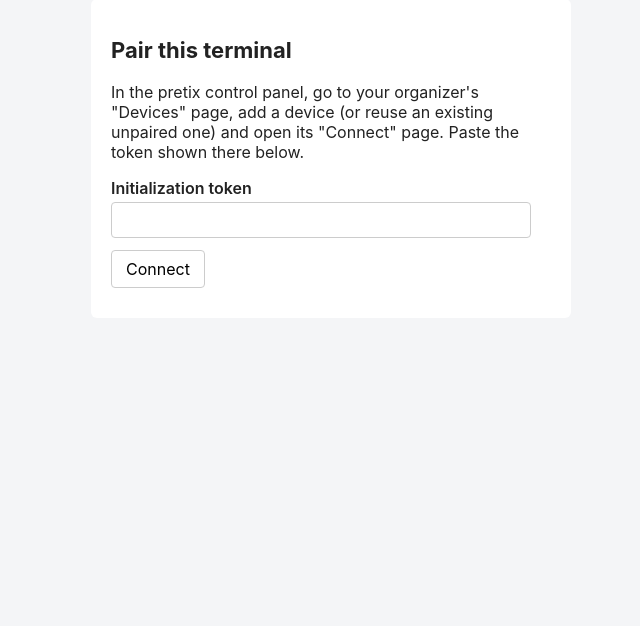
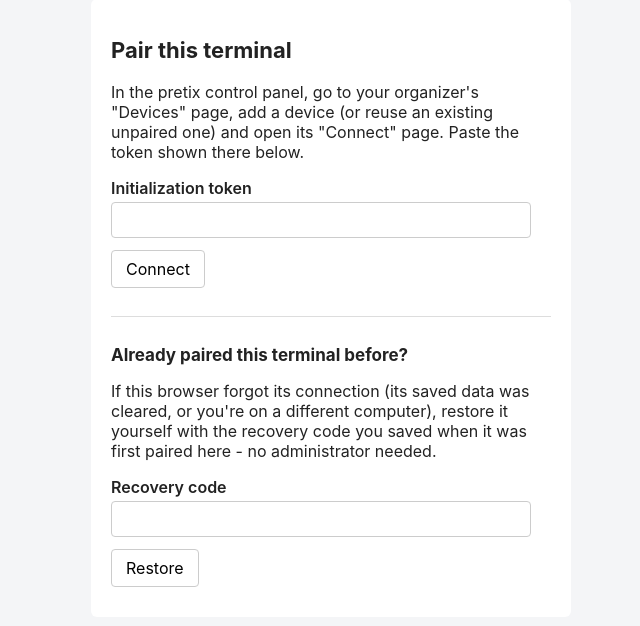
Before and after one commit to xhpohanka/pretix-pos, a Django app: template pretix_pos/templates/pretix_pos/organizer/pos.html in a window 1280 px wide. Shown: the part 101-727 px from the top of the page, without its empty margins (309-949 px from the left). Run offline with Django 3.2, Linux system fonts and the light colour scheme; the template is opened without the code that fills it, so the values that code supplies are empty.

Commit message:
Let staff self-recover a forgotten device pairing with a recovery code
The device init token is single-use, so if a terminal's browser storage
is ever cleared, pairing was previously unrecoverable without DB/shell
access. Now the api_token is shown once, right after pairing, as a
"recovery code" staff are asked to save; a restore form on the pairing
screen lets them paste it back in later, validated via /device/info,
with no administrator involved.

```diff
--- a/pretix_pos/static/pretix_pos/pos.css
+++ b/pretix_pos/static/pretix_pos/pos.css
@@ -73,7 +73,7 @@ button.pos-btn-link:hover { color: #fff; }
     padding: 20px;
 }
 
-#pos-screen-pair, #pos-screen-events {
+#pos-screen-pair, #pos-screen-events, #pos-screen-recovery {
     background: #fff;
     border-radius: 6px;
     padding: 20px;
@@ -81,7 +81,22 @@ button.pos-btn-link:hover { color: #fff; }
     margin: 40px auto;
 }
 
-#pos-pair-form button { margin-top: 12px; }
+#pos-pair-form button, #pos-restore-form button { margin-top: 12px; }
+#pos-screen-pair hr { margin: 28px 0; border: none; border-top: 1px solid #ddd; }
+
+.pos-recovery-code {
+    font-family: ui-monospace, SFMono-Regular, Menlo, Consolas, monospace;
+    font-size: 18px;
+    font-weight: 600;
+    letter-spacing: 0.5px;
+    word-break: break-all;
+    user-select: all;
+    background: #f4f5f7;
+    border: 1px solid #ccc;
+    border-radius: 4px;
+    padding: 14px;
+    margin: 16px 0;
+}
 
 .pos-msg { margin-top: 10px; color: #555; }
 .pos-msg.pos-error { color: #c62828; font-weight: 600; }
--- a/pretix_pos/static/pretix_pos/pos.js
+++ b/pretix_pos/static/pretix_pos/pos.js
@@ -43,6 +43,30 @@
         opts = opts || {};
         var headers = Object.assign({"Content-Type": "application/json"}, opts.headers || {});
         if (state.token) headers.Authorization = "Device " + state.token;
+        return fetch(API_BASE + path, Object.assign({}, opts, {headers: headers, cache: "no-store"}))
+            .then(function (r) {
+                return r.text().then(function (t) {
+                    var data = null;
+                    if (t) {
+                        try {
+                            data = JSON.parse(t);
+                        } catch (e) {
+                            // non-JSON error body, leave data null
+                        }
+                    }
+                    return {status: r.status, ok: r.ok, data: data};
+                });
+            });
+    }
+
+    // Same request/response shape as api(), but authenticates with an
+    // explicitly-given token instead of state.token - used only by the
+    // recovery-code restore flow (pairForm's own submit handler) to validate
+    // a candidate token *before* committing it to state, without disturbing
+    // whatever (if anything) is currently saved there.
+    function apiAs(path, token, opts) {
+        opts = opts || {};
+        var headers = Object.assign({"Content-Type": "application/json", Authorization: "Device " + token}, opts.headers || {});
         return fetch(API_BASE + path, Object.assign({}, opts, {headers: headers, cache: "no-store"}))
             .then(function (r) {
                 return r.text().then(function (t) {
@@ -146,6 +170,7 @@
 
     var screens = {
         pair: document.getElementById("pos-screen-pair"),
+        recovery: document.getElementById("pos-screen-recovery"),
         events: document.getElementById("pos-screen-events"),
         main: document.getElementById("pos-screen-main"),
     };
@@ -177,6 +202,37 @@
     var pairForm = document.getElementById("pos-pair-form");
     var pairTokenInput = document.getElementById("pos-pair-token");
     var pairMsg = document.getElementById("pos-pair-msg");
+    var restoreForm = document.getElementById("pos-restore-form");
+    var restoreCodeInput = document.getElementById("pos-restore-code");
+    var restoreMsg = document.getElementById("pos-restore-msg");
+    var recoveryCodeEl = document.getElementById("pos-recovery-code");
+    var recoveryCopyBtn = document.getElementById("pos-recovery-copy");
+    var recoveryContinueBtn = document.getElementById("pos-recovery-continue");
+
+    // The device's api_token is a permanent bearer credential, but pretix
+    // core never shows it again anywhere once pairing succeeds (confirmed by
+    // reading the control panel's device views/templates) - if this
+    // browser's localStorage is ever cleared, there is otherwise no way for
+    // *staff* to get back in without an administrator resetting the device
+    // server-side. So the token itself doubles as a self-service recovery
+    // code: shown once right after pairing, with an explicit "write this
+    // down somewhere safe" step staff must click through before the app
+    // proceeds, and restorable later via the plain form below with no admin
+    // involved - see restoreForm's handler.
+    function showRecoveryCode(token) {
+        recoveryCodeEl.textContent = token;
+        showScreen("recovery");
+    }
+
+    recoveryContinueBtn.addEventListener("click", function () {
+        boot();
+    });
+
+    recoveryCopyBtn.addEventListener("click", function () {
+        if (navigator.clipboard) {
+            navigator.clipboard.writeText(recoveryCodeEl.textContent).catch(function () {});
+        }
+    });
 
     pairForm.addEventListener("submit", function (ev) {
         ev.preventDefault();
@@ -204,9 +260,43 @@
                 deviceName: res.data.name,
             };
             saveState();
+            pairTokenInput.value = "";
+            setMsg(pairMsg, "", null);
+            showRecoveryCode(res.data.api_token);
+        }).catch(function () {
+            setMsg(pairMsg, "Network error.", "error");
+        });
+    });
+
+    // Self-service recovery for a browser that forgot its pairing - staff
+    // paste back the code shown at pairing time, no admin involved. Uses
+    // /device/info (rather than /device/initialize, which requires a
+    // never-used *initialization* token, not the permanent api_token this
+    // form takes) both to validate the code and to refetch the device's own
+    // name/serial, so state ends up identical to a fresh pairing.
+    restoreForm.addEventListener("submit", function (ev) {
+        ev.preventDefault();
+        var code = restoreCodeInput.value.trim();
+        if (!code) return;
+        setMsg(restoreMsg, "Checking…", null);
+        apiAs("/device/info", code).then(function (res) {
+            if (!res.ok || !res.data || !res.data.device) {
+                setMsg(restoreMsg, "That code doesn't look valid, or this device was revoked - ask an administrator to re-pair it.", "error");
+                return;
+            }
+            var d = res.data.device;
+            state = {
+                token: code,
+                deviceId: d.device_id,
+                uniqueSerial: d.unique_serial,
+                deviceName: d.name,
+            };
+            saveState();
+            restoreCodeInput.value = "";
+            setMsg(restoreMsg, "", null);
             boot();
         }).catch(function () {
-            setMsg(pairMsg, "Network error.", "error");
+            setMsg(restoreMsg, "Network error.", "error");
         });
     });
 
--- a/pretix_pos/templates/pretix_pos/organizer/pos.html
+++ b/pretix_pos/templates/pretix_pos/organizer/pos.html
@@ -39,6 +39,40 @@
                     <button type="submit">{% trans "Connect" %}</button>
                 </form>
                 <div id="pos-pair-msg" class="pos-msg"></div>
+
+                <hr>
+
+                <h2>{% trans "Already paired this terminal before?" %}</h2>
+                <p>
+                    {% blocktrans %}
+                        If this browser forgot its connection (its saved data was cleared, or
+                        you're on a different computer), restore it yourself with the recovery
+                        code you saved when it was first paired here - no administrator needed.
+                    {% endblocktrans %}
+                </p>
+                <form id="pos-restore-form">
+                    <label for="pos-restore-code">{% trans "Recovery code" %}</label>
+                    <input type="text" id="pos-restore-code" autocomplete="off" required>
+                    <button type="submit">{% trans "Restore" %}</button>
+                </form>
+                <div id="pos-restore-msg" class="pos-msg"></div>
+            </section>
+
+            <section id="pos-screen-recovery" hidden>
+                <h1>{% trans "Save this recovery code" %}</h1>
+                <p>
+                    {% blocktrans %}
+                        Write this code down and keep it somewhere safe near the till (taped
+                        underneath, in a password manager, with a manager, ...). If this browser
+                        ever forgets its connection to this terminal, you can restore access
+                        yourself with this exact code - no administrator needed.
+                    {% endblocktrans %}
+                </p>
+                <div id="pos-recovery-code" class="pos-recovery-code"></div>
+                <div class="pos-actions">
+                    <button id="pos-recovery-copy" type="button">{% trans "Copy" %}</button>
+                    <button id="pos-recovery-continue" type="button" class="pos-btn-primary">{% trans "I've saved it - continue" %}</button>
+                </div>
             </section>
 
             <section id="pos-screen-events" hidden>
```
